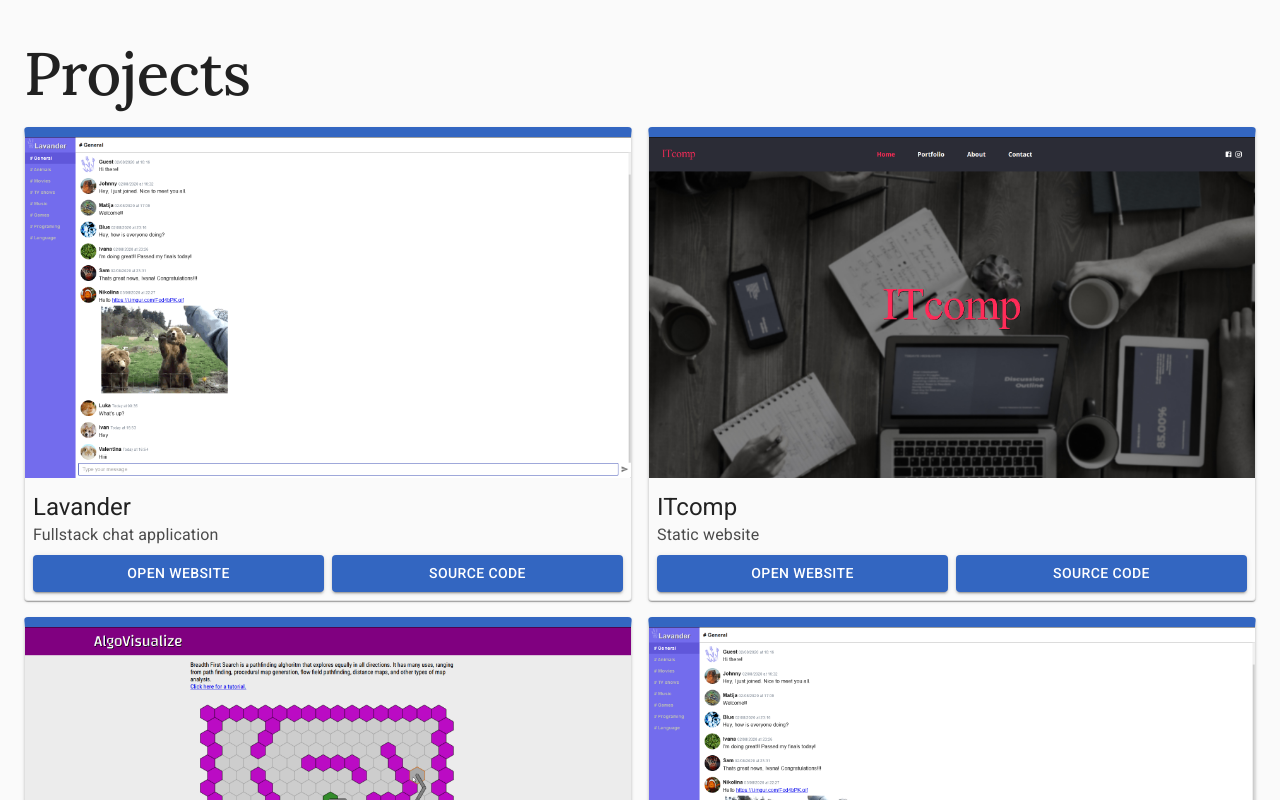
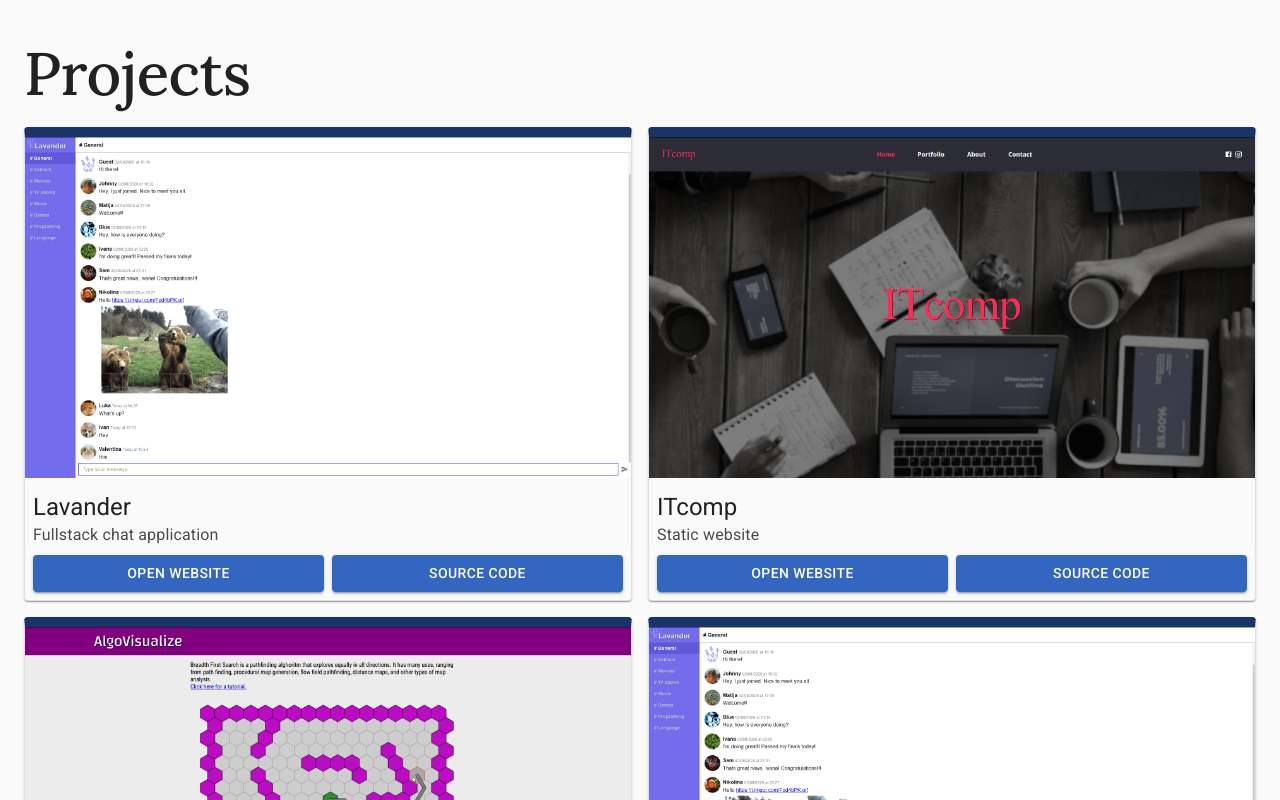
Before and after one commit to maturc/portfolio, a React (Create React App) app: page / in a window 1280 px wide. Shown: the part 1780-2580 px from the top of the page. Built offline with nearby package versions, Linux system fonts and the light colour scheme.

Commit message:
color change

```diff
--- a/src/App.css
+++ b/src/App.css
@@ -263,7 +263,7 @@ h2 {
   margin: 8px;
   background-color: #fafafa !important;
   border: 1px solid rgba(0, 0, 0, 0.1);
-  border-top: 10px solid #3366c1;
+  border-top: 10px solid #18356a;
 }
 
 .card__img {
--- a/src/App.sass
+++ b/src/App.sass
@@ -148,7 +148,7 @@ h2
   margin: 8px
   background-color: $background-color !important
   border: 1px solid rgba(0,0,0,0.1)
-  border-top: 10px solid #3366c1
+  border-top: 10px solid #18356a
   &__img
     max-height: 100%
     max-width: 100%
```
